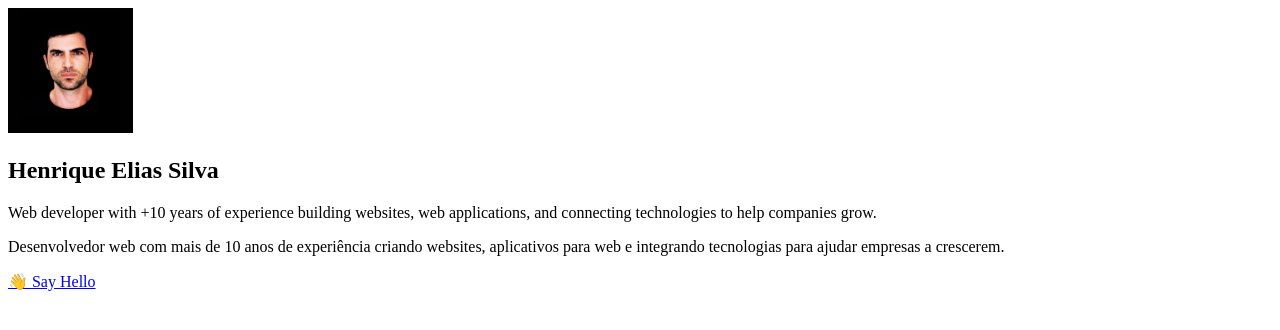
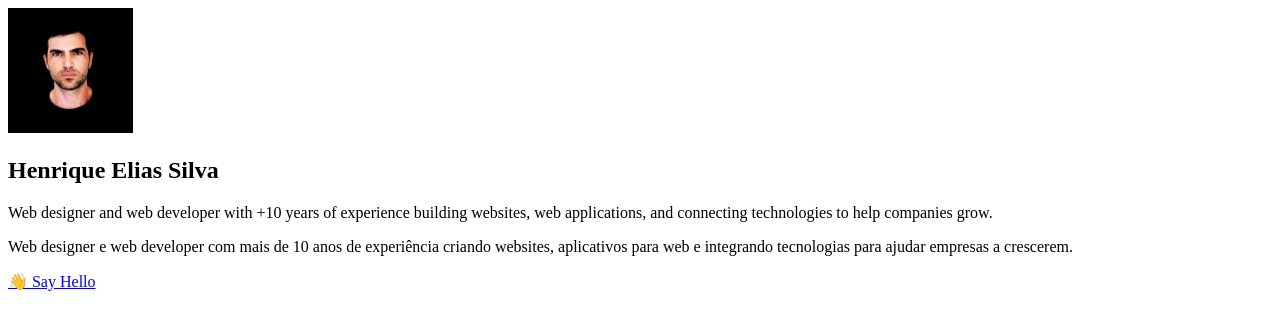
Before and after one commit to henriqueeliassilva/my-app, a Next.js app: page / in a window 1280 px wide. Shown: the top 330 px of the page. Built offline with nearby package versions, Linux system fonts and the light colour scheme.

Commit message:
bio changed

```diff
--- a/pages/index.js
+++ b/pages/index.js
@@ -19,10 +19,10 @@ export default function Home() {
            <h1 className="text-center">Henrique Elias Silva
            </h1>
           <p>
-          Web developer with +10 years of experience building websites, web applications, and connecting technologies to help companies grow.
+          Web designer and web developer with +10 years of experience building websites, web applications, and connecting technologies to help companies grow.
           </p>
           <p>
-          Desenvolvedor web com mais de 10 anos de experiência criando websites, aplicativos para web e integrando tecnologias para ajudar empresas a crescerem.
+          Web designer e web developer com mais de 10 anos de experiência criando websites, aplicativos para web e integrando tecnologias para ajudar empresas a crescerem.
           </p>
         </article>
         <div className="mx-auto p-10">
```
